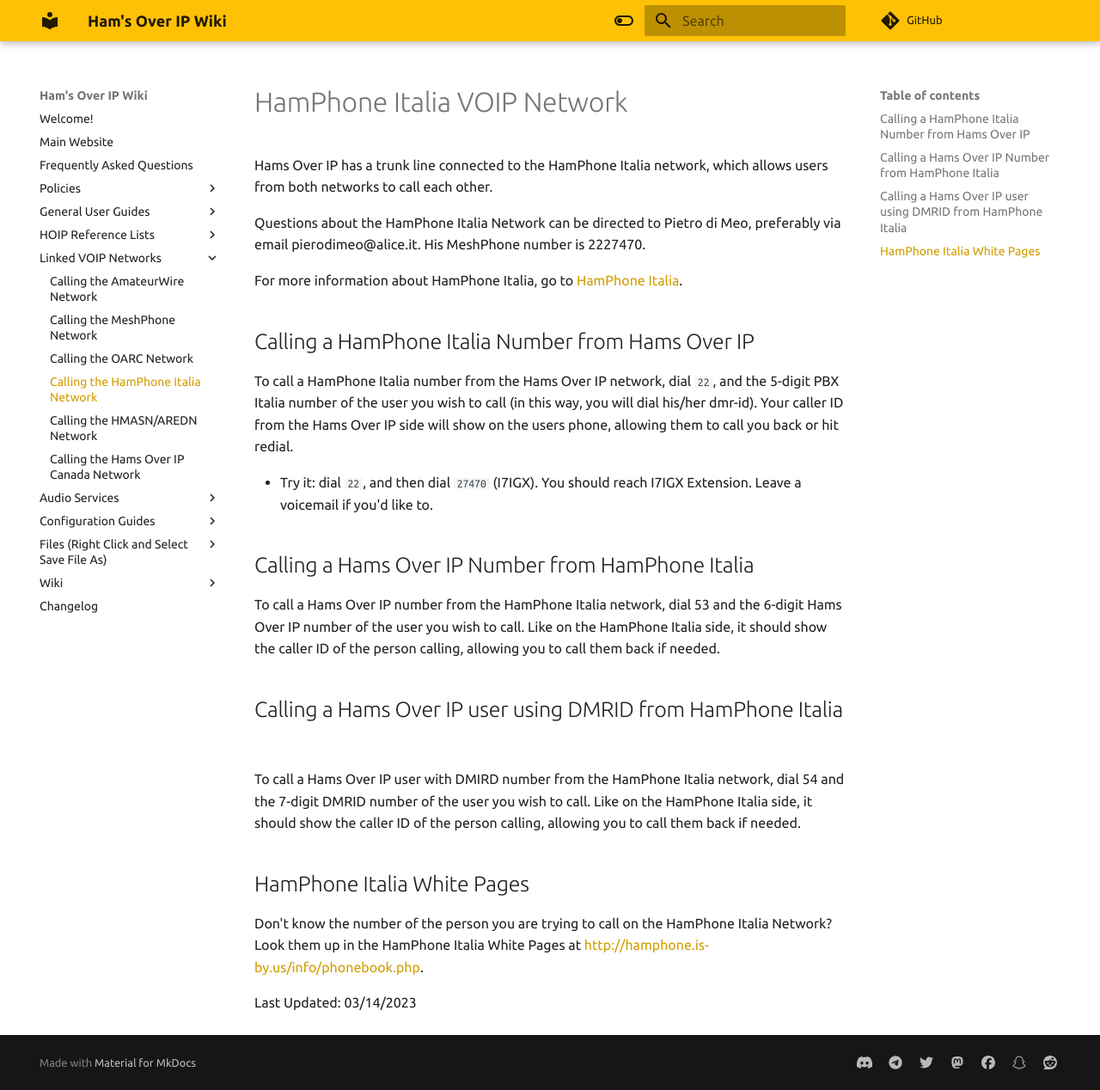
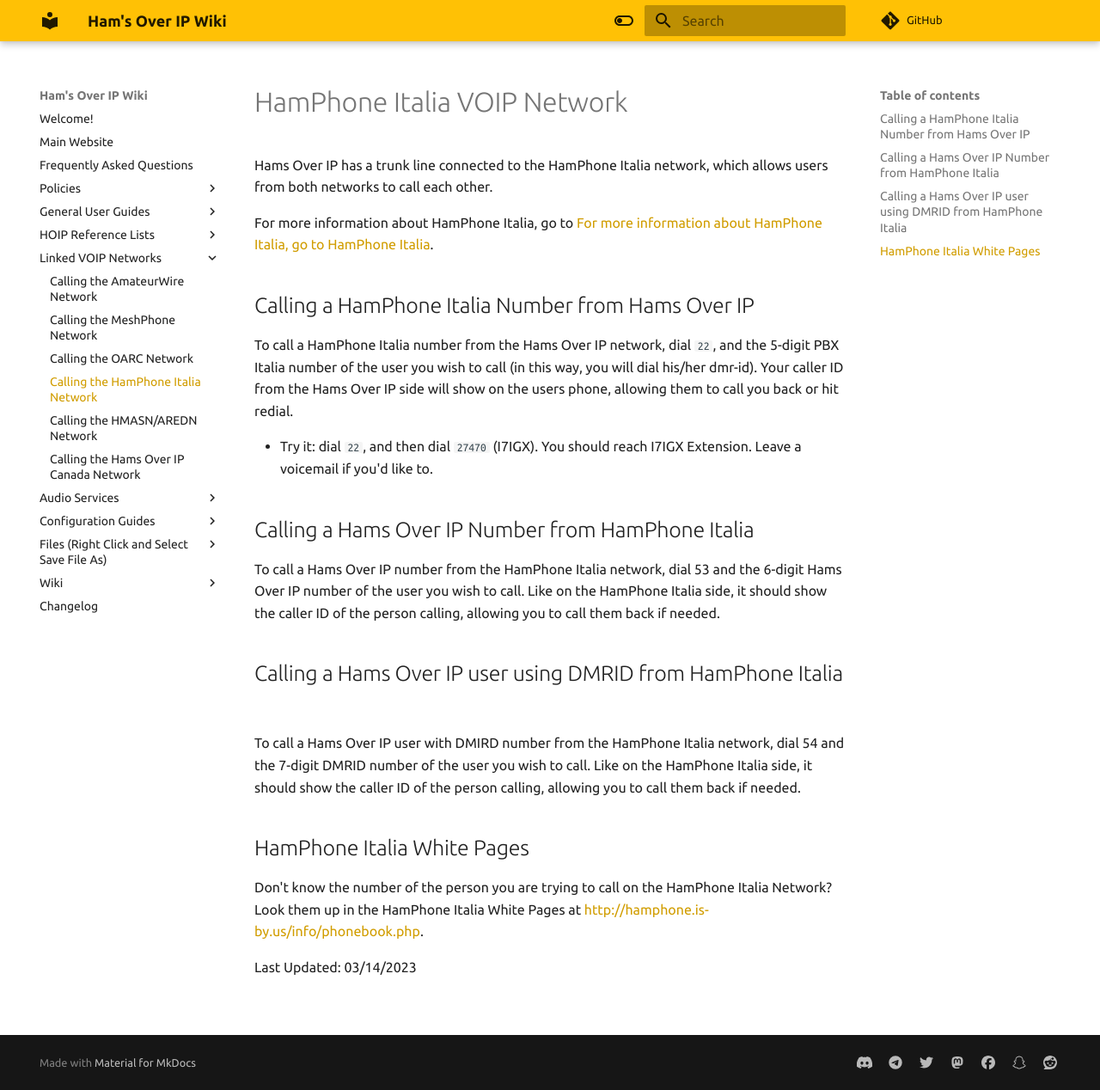
Before and after one commit to hamsoverip/wiki, an MkDocs documentation site: the page built from docs/General/other_systems/hamphone-italia.md, in a window 1280 px wide and 1268 px high. Shown: the whole window at 86% size. Built offline with MkDocs 1.6.1 and Material for MkDocs 9.7.7, drawn with Linux system fonts in a browser that asks for light colours; comment, search, counter and statistics services are not loaded.

Commit message:
Update hamphone-italia.md

```diff
--- a/docs/General/other_systems/hamphone-italia.md
+++ b/docs/General/other_systems/hamphone-italia.md
@@ -2,9 +2,7 @@
 
 Hams Over IP has a trunk line connected to the HamPhone Italia network, which allows users from both networks to call each other.
 
-Questions about the HamPhone Italia Network can be directed to Pietro di Meo, preferably via email pierodimeo@alice.it. His MeshPhone number is 2227470.
-
-For more information about HamPhone Italia, go to [HamPhone Italia](https://51593.it/benvenuti-in-hamphone-italia/).
+For more information about HamPhone Italia, go to [For more information about HamPhone Italia, go to HamPhone Italia](http://hamphone.is-by.us/site/).
 
 ## Calling a HamPhone Italia Number from Hams Over IP
 
```
